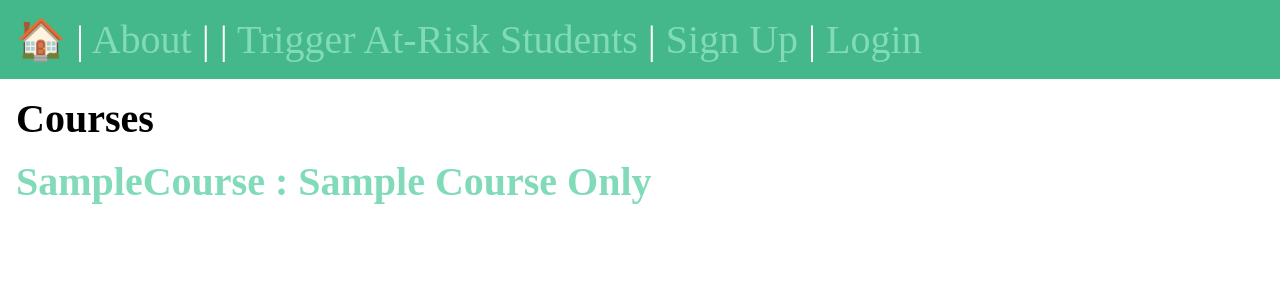
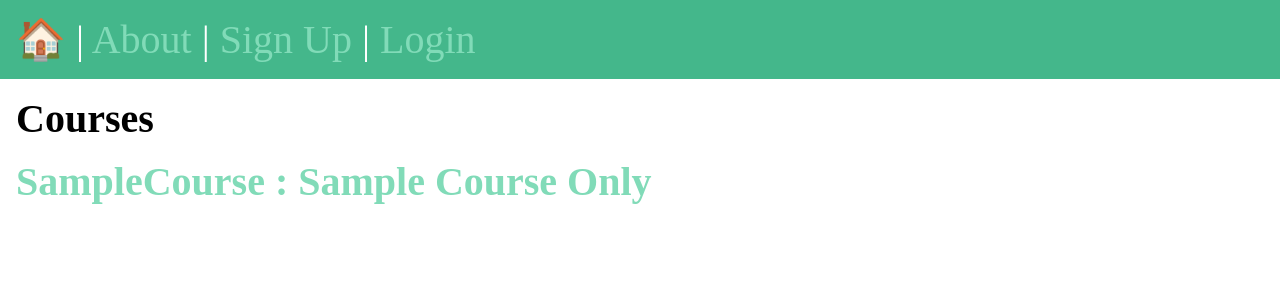
Before and after one commit to KaiboonTay/AREIS, a Django app: page /managestudents/ in a window 1280 px wide. Shown: the top 300 px of the page. Run offline with Django 5.2, Linux system fonts and the light colour scheme; data comes from the database, SQL or seed files in the repository; both versions use the stored data as it was after the commit.

Commit message:
layout updated

```diff
--- a/AREIS/areis/templates/layout.html
+++ b/AREIS/areis/templates/layout.html
@@ -28,17 +28,15 @@
 
         |
 
-        |
-        <a href="{% url 'managestudents:course-list' %}">Trigger At-Risk Students</a>
-        |
+
 
         {% comment %}
         to hide some items in the nav bar depending if the user is logged in or not
         {% endcomment %}
         {% if user.is_authenticated %}
 
-
-
+        <a href="{% url 'managestudents:course-list' %}">Trigger At-Risk Students</a>
+        |
         <form class="logout" action="{% url 'users:logout' %}"
         method="post">
         {% csrf_token %}
```
Also changed, not shown: AREIS/areis/db.sqlite3.
